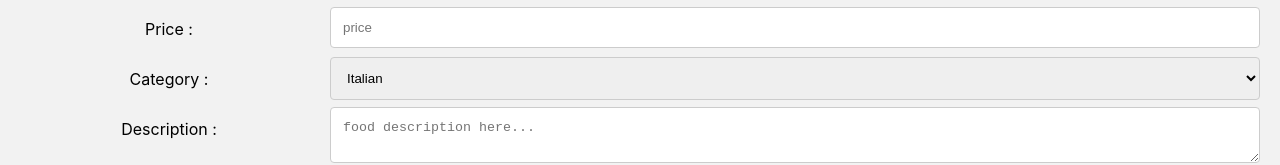
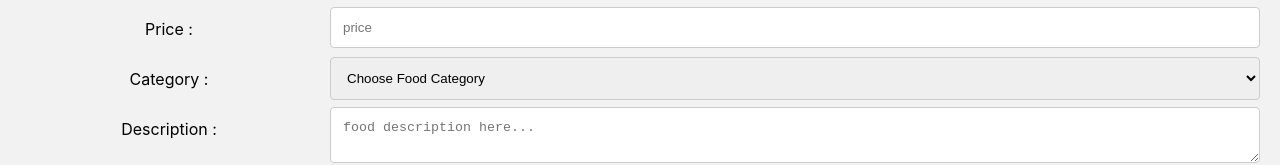
Before and after one commit to ellijs/phase2project-flatironeats, a React (Create React App) app: page /foods/new in a window 1280 px wide. Shown: the part 139-304 px from the top of the page. Built offline with nearby package versions, Linux system fonts and the light colour scheme; data requests are answered from the project's data file.

Commit message:
Update NewFoodForm.js

```diff
--- a/src/Components/NewFoodForm.js
+++ b/src/Components/NewFoodForm.js
@@ -69,6 +69,7 @@ function NewFoodForm({ addNewFood }){
               </div>
               <div className="col-75">
                   <select name="category" onChange={manageFormData}>
+                    <option>Choose Food Category</option>
                     <option value="Italian">Italian</option>
                     <option value="Korean">Korean</option>
                     <option value="Thai">Thai</option>
```
